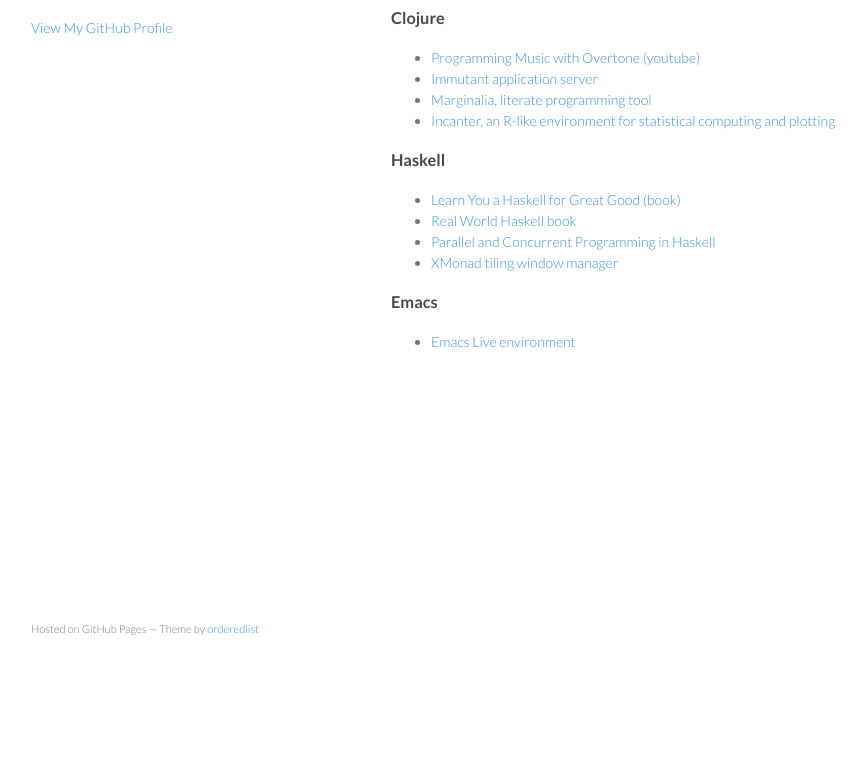
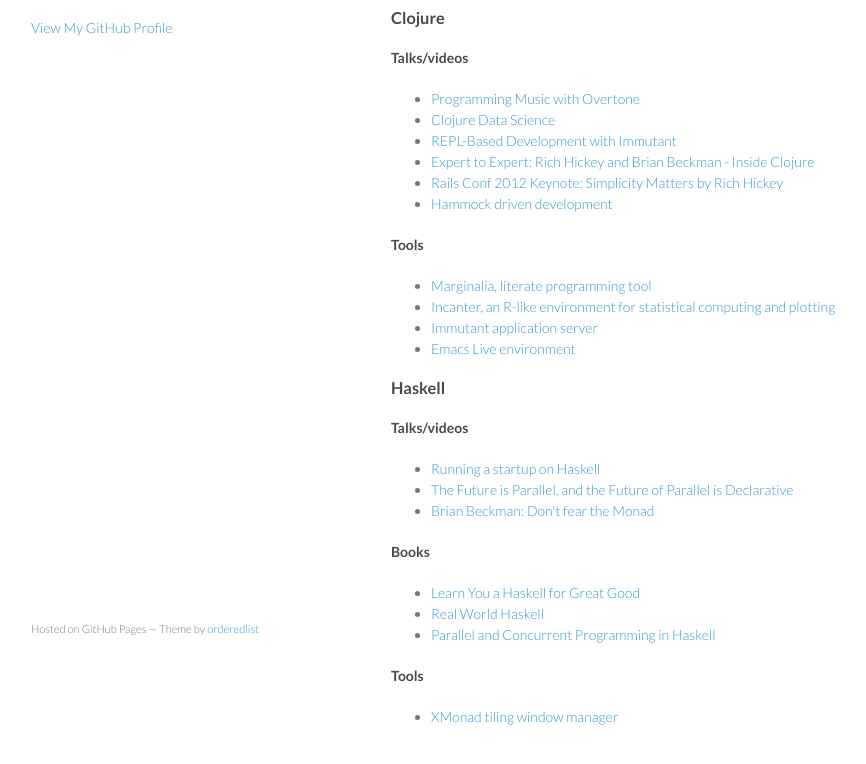
Before and after one commit to kaitanie/kaitanie.github.com, a plain HTML site: page fplinks.html in a window 1280 px wide. Shown: the part 92-856 px from the top of the page, without its empty margins (179-1045 px from the left). Before the commit the page ends 800 px from the top, so only its background shows below. Drawn offline with Linux system fonts and the light colour scheme.

Commit message:
Updated fplinks

```diff
--- a/fplinks.html
+++ b/fplinks.html
@@ -26,24 +26,46 @@
         <h2>Some functional programming links</h2>
 
         <h3>Clojure</h3>
+
+        <h4>Talks/videos</h4>
         <ul>
-          <li> <a href="http://www.youtube.com/watch?v=imoWGsipe4k">Programming Music with Overtone (youtube)</a> </li>
-          <li> <a href="http://immutant.org/">Immutant application server</a> </li>
+          <li> <a href="http://www.youtube.com/watch?v=imoWGsipe4k">Programming Music with Overtone</a> </li>
+          <li> <a href="http://www.youtube.com/watch?v=RVmY2lQ4DHE">Clojure Data Science</a> </li>
+          <li> <a href="http://www.youtube.com/watch?v=P9tfxdcpkCc">REPL-Based Development with Immutant</a> </li>
+          <li> <a href="http://www.youtube.com/watch?v=wASCH_gPnDw">Expert to Expert: Rich Hickey and Brian Beckman - Inside Clojure</a> </li>
+          <li> <a href="http://www.youtube.com/watch?v=rI8tNMsozo0">Rails Conf 2012 Keynote: Simplicity Matters by Rich Hickey</a> </li>
+          <li> <a href="http://www.youtube.com/watch?v=f84n5oFoZBc">Hammock driven development</a> </li>
+        </ul>
+
+        <h4>Tools</h4>
+        <ul>
           <li> <a href="http://fogus.github.io/marginalia/">Marginalia, literate programming tool</a></li>
           <li> <a href="http://incanter.org/">Incanter, an R-like environment for statistical computing and plotting</a> </li>
+          <li> <a href="http://immutant.org/">Immutant application server</a> </li>
+          <li> <a href="https://github.com/overtone/emacs-live">Emacs Live environment</a></li>
         </ul>
 
         <h3>Haskell</h3>
+
+        <h4>Talks/videos</h4>
         <ul>
-          <li> <a href="http://learnyouahaskell.com/">Learn You a Haskell for Great Good (book)</a></li>
-          <li> <a href="http://book.realworldhaskell.org/read/">Real World Haskell book</a> </li>
+          <li> <a href="http://www.youtube.com/watch?v=ZR3Jirqk6W8">Running a startup on Haskell</a></li>
+          <li> <a href="http://www.youtube.com/watch?v=hlyQjK1qjw8">The Future is Parallel, and the Future of Parallel is Declarative</a></li>
+          <li> <a href="http://www.youtube.com/watch?v=ZhuHCtR3xq8">Brian Beckman: Don't fear the Monad</a></li>
+        </ul>
+
+        <h4>Books</h4>
+        <ul>
+          <li> <a href="http://learnyouahaskell.com/">Learn You a Haskell for Great Good</a></li>
+          <li> <a href="http://book.realworldhaskell.org/read/">Real World Haskell</a> </li>
           <li> <a href="http://chimera.labs.oreilly.com/books/1230000000929/index.html">Parallel and Concurrent Programming in Haskell</a> </li>
+        </ul>
+
+        <h4>Tools</h4>
+        <ul>
           <li> <a href="http://xmonad.org">XMonad tiling window manager</a> </li>
         </ul>
 
-        <h3>Emacs</h3>
-        <ul>
-          <li> <a href="https://github.com/overtone/emacs-live">Emacs Live environment</a></li>
         </ul>
       </section>
       <footer>
```
